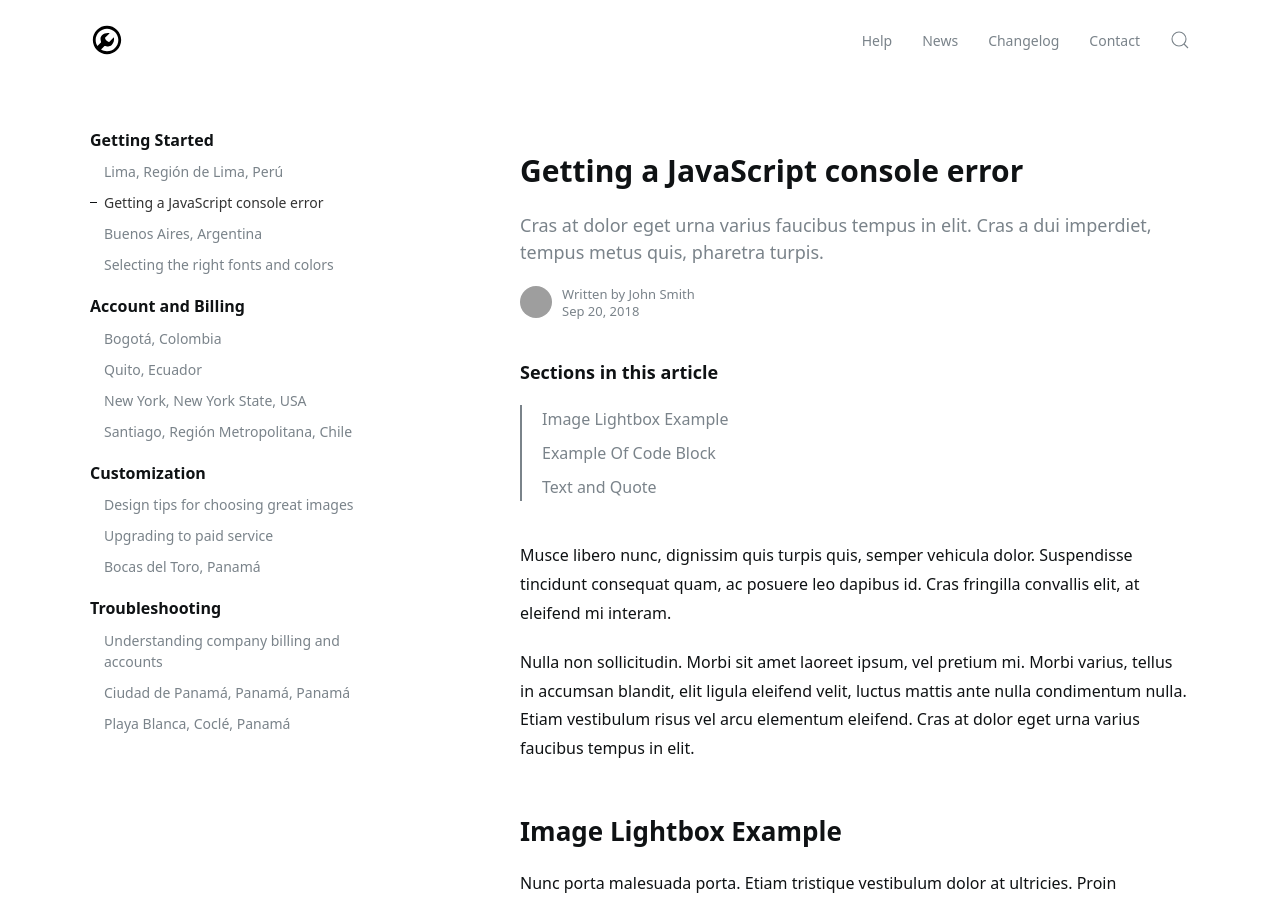
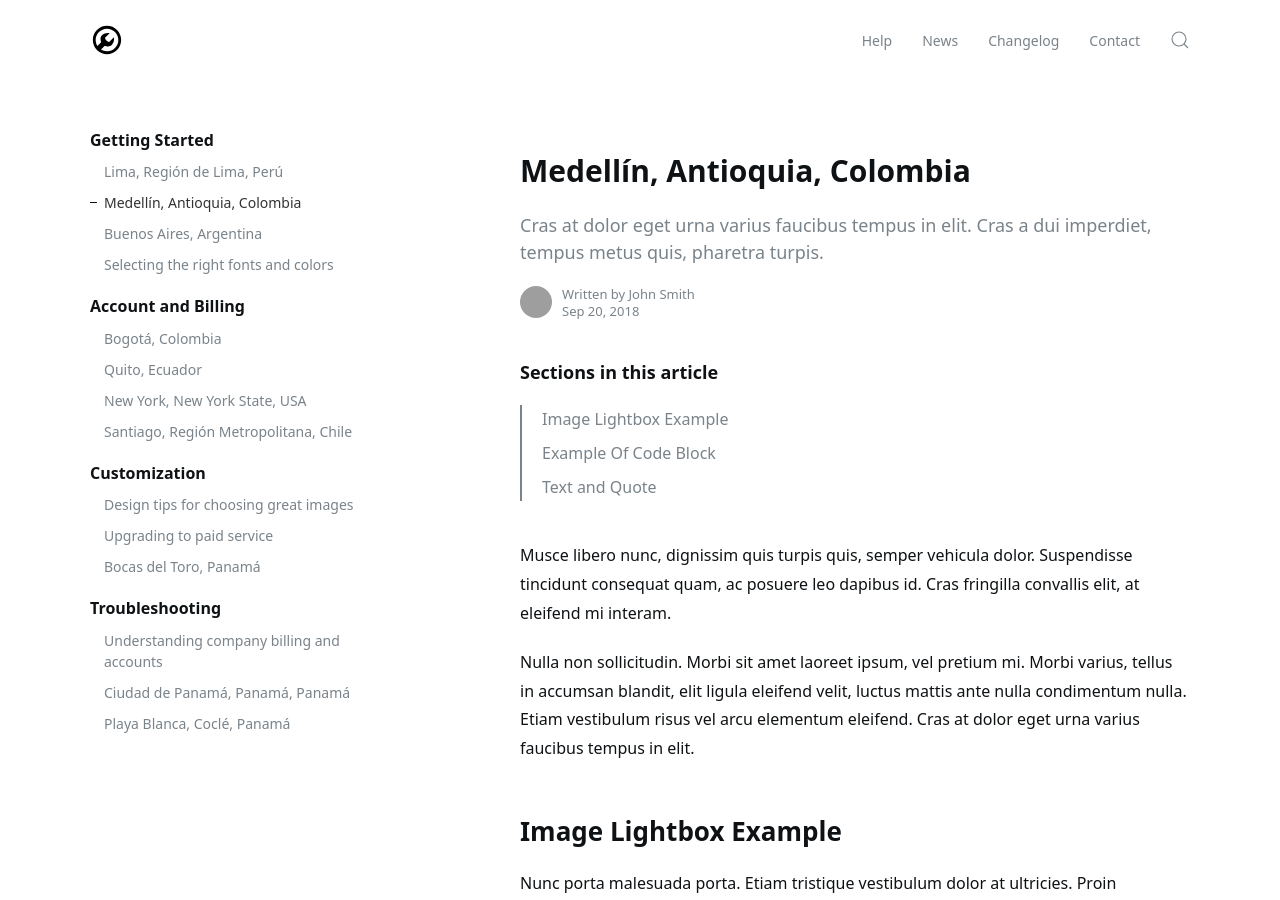
Before and after one commit to jelmii/jelmii.github.io, a Jekyll site: the page built from _docs/quickstart.md, in a window 1280 px wide and 900 px high. Built offline with Jekyll 4.4.1, drawn with Linux system fonts in a browser that asks for light colours; grey boxes are pictures that could not be loaded.

Commit message:
Update quickstart.md

```diff
--- a/_docs/quickstart.md
+++ b/_docs/quickstart.md
@@ -1,6 +1,6 @@
 ---
 layout: doc
-title: Getting a JavaScript console error
+title: Medellín, Antioquia, Colombia
 subtitle: Cras at dolor eget urna varius faucibus tempus in elit. Cras a dui imperdiet, tempus metus quis, pharetra turpis.
 author:
 tags: featured
```
